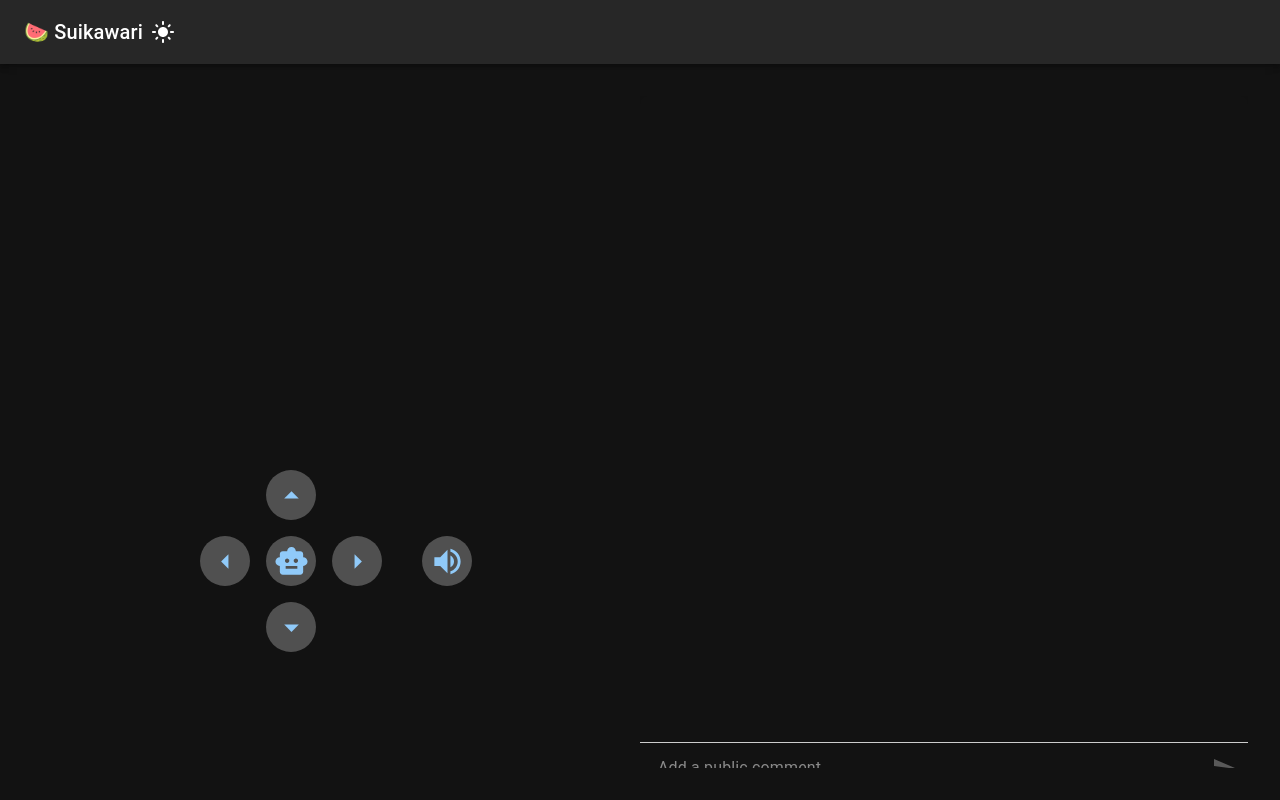
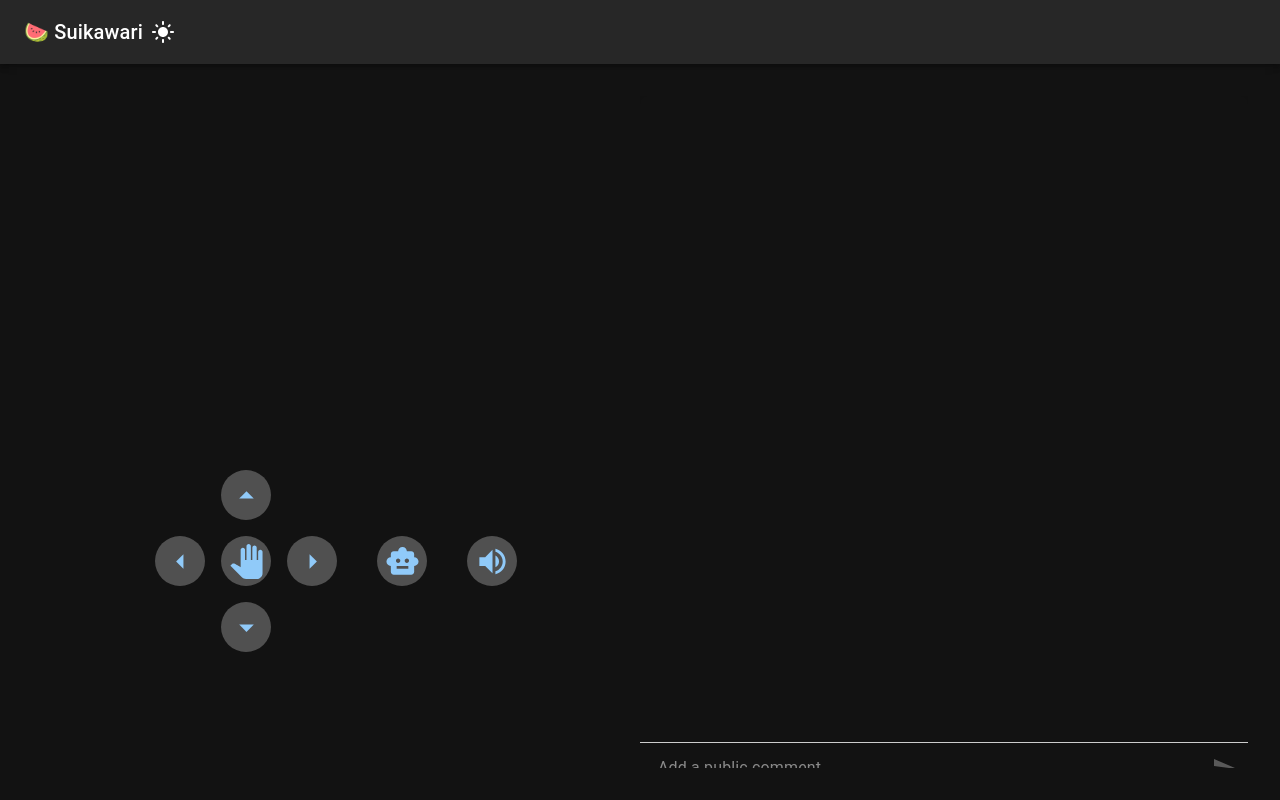
Before and after one commit to BennyWu1210/suikawari, a Next.js app in the folder frontend/: page /view in a window 1280 px wide. Shown: the top 800 px of the page. Built offline with nearby package versions, Linux system fonts and the light colour scheme; no server answers.

Commit message:
stop sign added

```diff
--- a/frontend/src/app/components/ControlPanel.tsx
+++ b/frontend/src/app/components/ControlPanel.tsx
@@ -8,6 +8,7 @@ import ArrowRightIcon from "@mui/icons-material/ArrowRight";
 import SmartToyIcon from "@mui/icons-material/SmartToy";
 import VolumeUpIcon from "@mui/icons-material/VolumeUp";
 import VolumeOffIcon from "@mui/icons-material/VolumeOff";
+import PanToolIcon from '@mui/icons-material/PanTool';
 import { useState, useEffect, useRef } from "react";
 import { initializeSocket } from "@/util/script";
 
@@ -60,6 +61,9 @@ export default function ControlPanel({ speechActive, setSpeechActive }: ControlP
         case "right":
           handleSendComment("turn right");
           break;
+        case "stop":
+          handleSendComment("STOP!");
+            break;
         default:
           break;
       }
@@ -88,8 +92,8 @@ export default function ControlPanel({ speechActive, setSpeechActive }: ControlP
           <IconButton aria-label="left" onClick={() => handleMove("left")} sx={buttonStyle}>
             <ArrowLeftIcon color="primary" fontSize="large" />
           </IconButton>
-          <IconButton aria-label="ai" onClick={() => handleMove("ai")} sx={buttonStyle}>
-            <SmartToyIcon color="primary" fontSize="large" />
+          <IconButton aria-label="stop" onClick={() => handleMove("stop")} sx={buttonStyle}>
+            <PanToolIcon color="primary" fontSize="large" />
           </IconButton>
           <IconButton aria-label="right" onClick={() => handleMove("right")} sx={buttonStyle}>
             <ArrowRightIcon color="primary" fontSize="large" />
@@ -99,6 +103,10 @@ export default function ControlPanel({ speechActive, setSpeechActive }: ControlP
           <ArrowDropDownIcon color="primary" fontSize="large" />
         </IconButton>
       </Box>
+
+      <IconButton aria-label="ai" onClick={() => handleMove("stop")} sx={buttonStyle}>
+        <SmartToyIcon color="primary" fontSize="large" />
+      </IconButton>
 
       {/* Voice toggle button */}
       <IconButton
```
